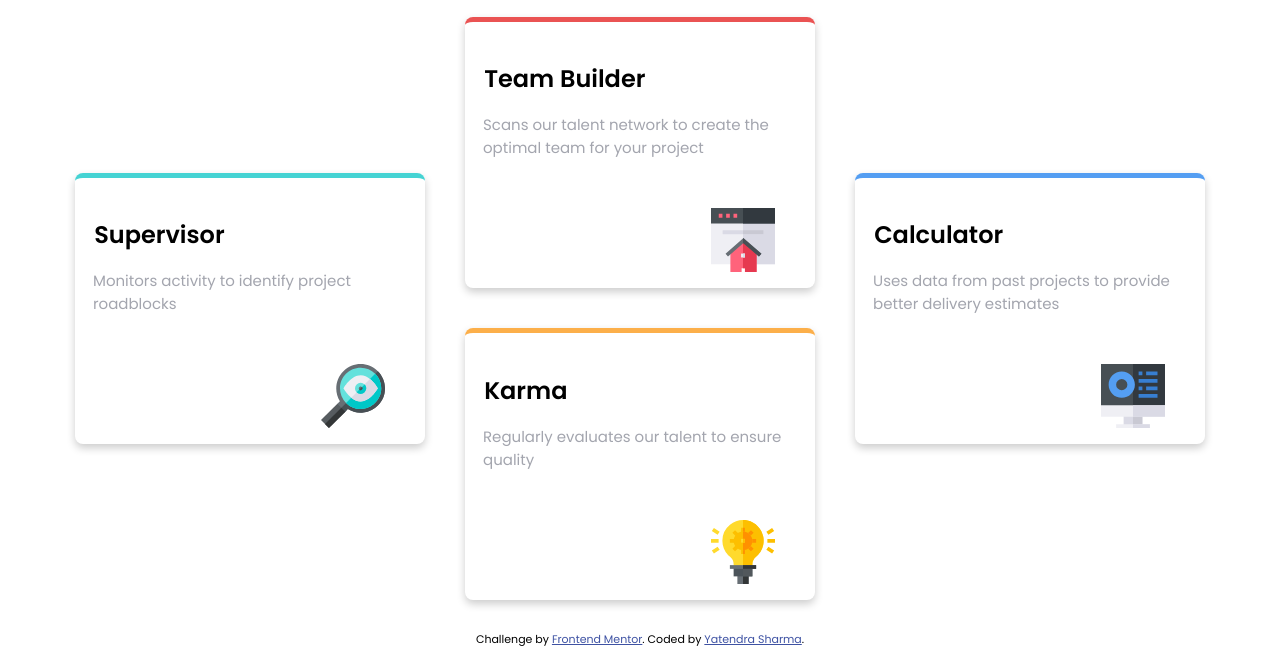
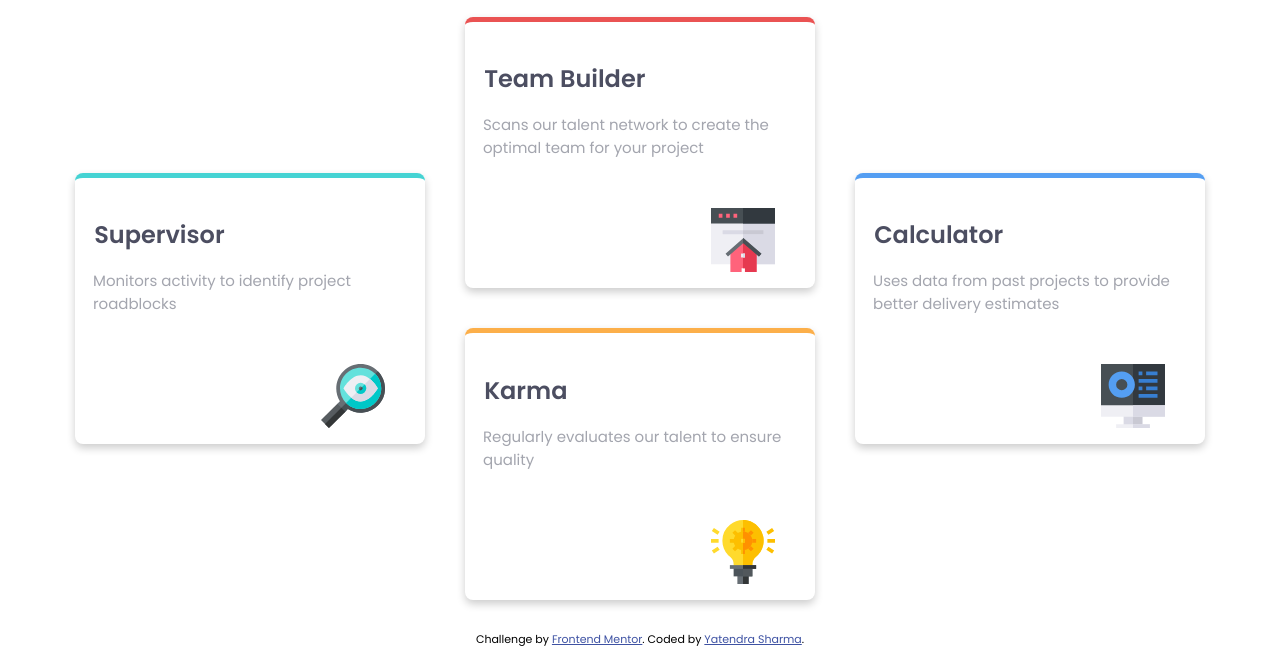
Before and after one commit to sharmayatendra/four-card-section, a plain HTML site: page index.html in a window 1280 px wide. Shown: the part 209-868 px from the top of the page. Drawn offline with Linux system fonts and the light colour scheme.

Commit message:
color change

```diff
--- a/style.css
+++ b/style.css
@@ -44,6 +44,7 @@ body {
     width: 350px;
     box-shadow: 0 4px 8px 0 rgba(0,0,0,0.2);
     margin: 20px;
+    color: var(--very-dark-blue);
 }
 
 .supervisor__heading {
@@ -73,6 +74,7 @@ body {
     width: 350px;
     box-shadow: 0 4px 8px 0 rgba(0,0,0,0.2);
     margin: 20px;
+    color: var(--very-dark-blue);
 }
 
 .teambuilder__heading {
@@ -102,7 +104,7 @@ body {
     width: 350px;
     box-shadow: 0 4px 8px 0 rgba(0,0,0,0.2);
     margin: 20px;
-
+    color: var(--very-dark-blue);
 }
 
 .karma__heading {
@@ -132,6 +134,7 @@ body {
     width: 350px;
     box-shadow: 0 4px 8px 0 rgba(0,0,0,0.2);
     margin: 20px;
+    color: var(--very-dark-blue);
 }
 
 .calculator__heading {
```
